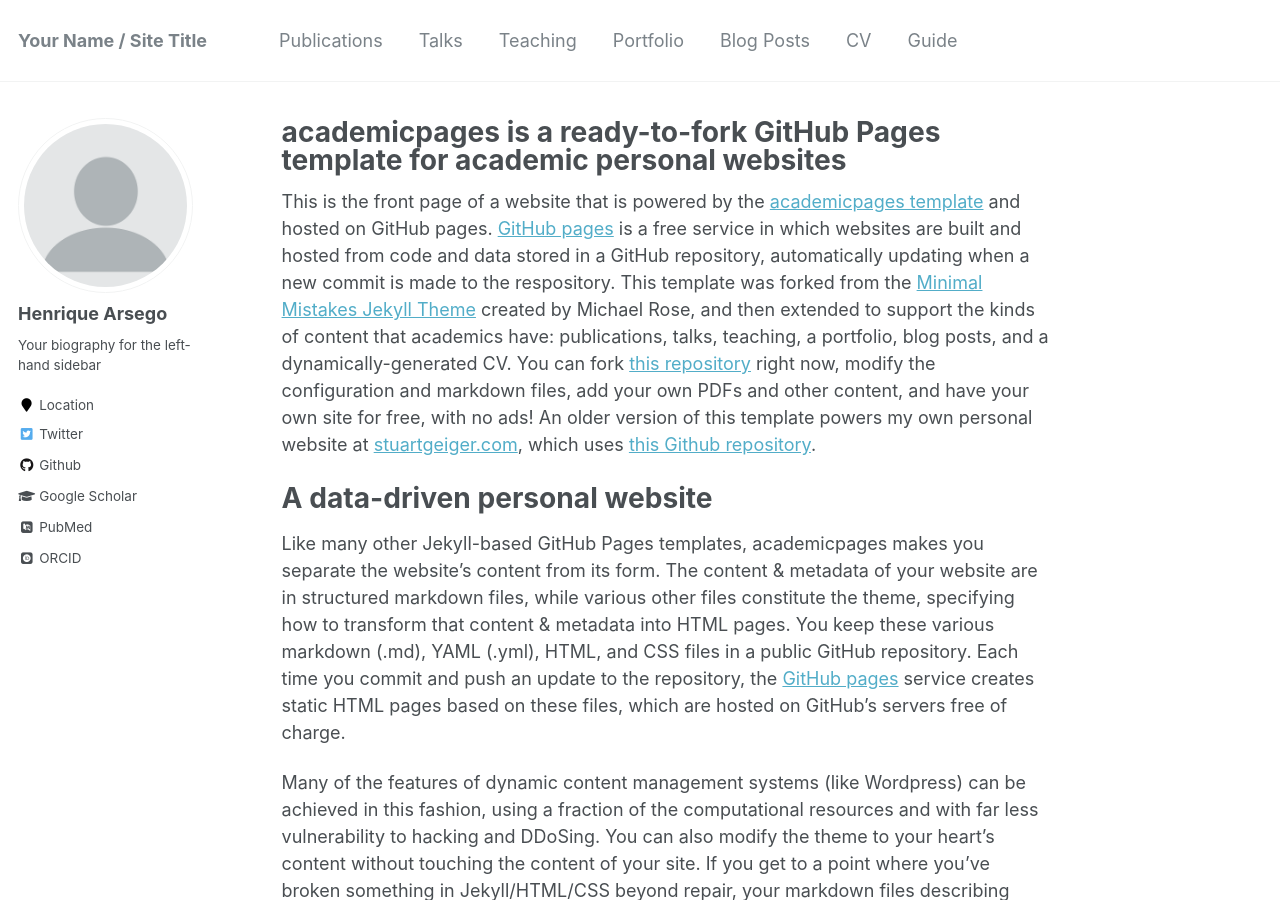
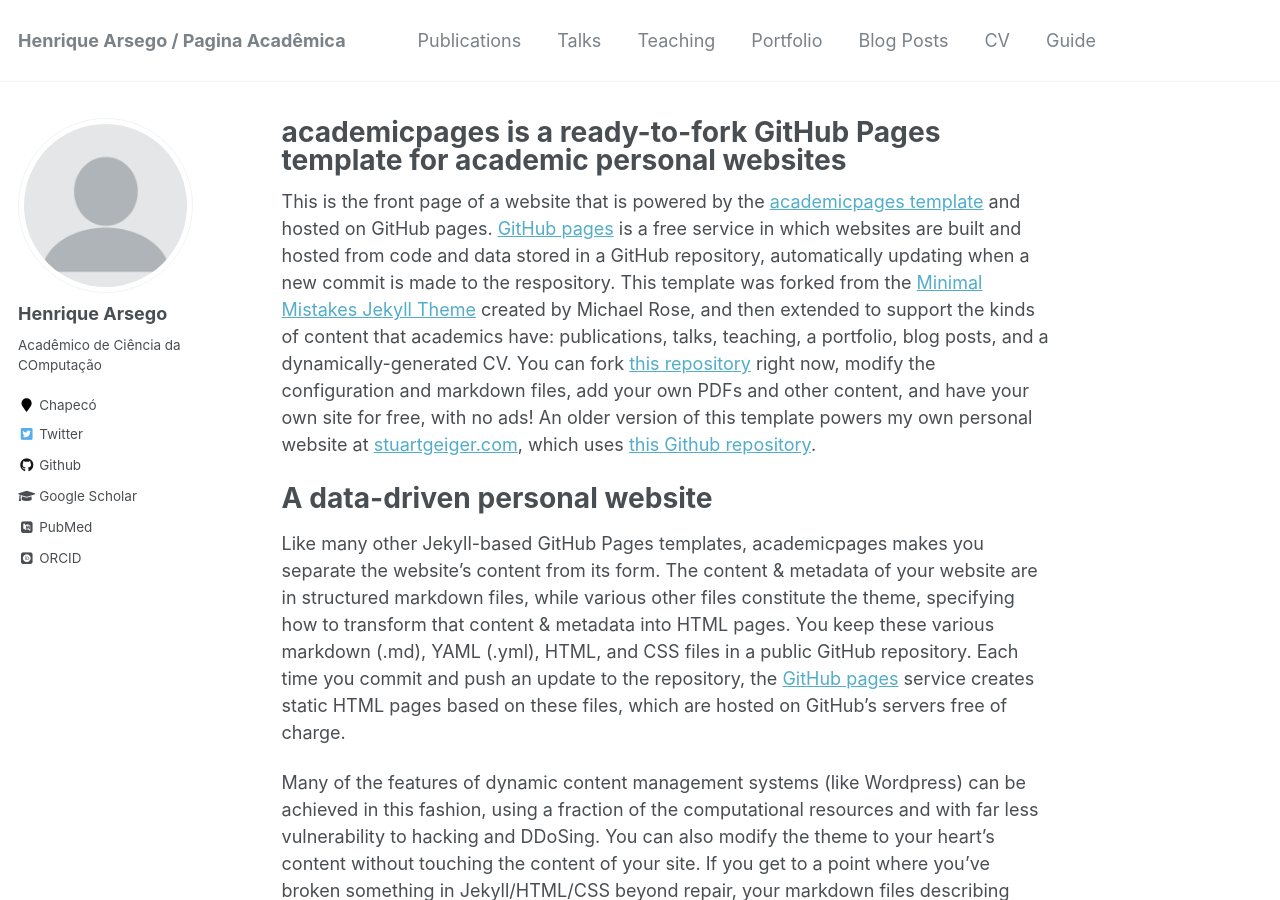
Before and after one commit to harsego/docs, a Jekyll site: the page built from _pages/about.md, in a window 1280 px wide and 900 px high. Built offline with Jekyll 4.4.1, drawn with Linux system fonts in a browser that asks for light colours; some web fonts are replaced.

Commit message:
Update _config.yml
Alteração dos valores

```diff
--- a/_config.yml
+++ b/_config.yml
@@ -7,7 +7,7 @@
 
 # Site Settings
 locale                   : "pt-BR"
-title                    : "Your Name / Site Title"
+title                    : "Henrique Arsego / Pagina Acadêmica"
 title_separator          : "-"
 name                     : &name "Henrique Arsego"
 description              : &description "Graduando da Ciência da Computação"
@@ -82,8 +82,8 @@ analytics:
 author:
   name             : "Henrique Arsego"
   avatar           : "profile.png"
-  bio              : "Your biography for the left-hand sidebar"
-  location         : "Location"
+  bio              : "Acadêmico de Ciência da COmputação"
+  location         : "Chapecó"
   employer         :
   pubmed           : "https://www.ncbi.nlm.nih.gov/pubmed/?term=john+snow"
   googlescholar    : "http://yourfullgooglescholarurl.com"
@@ -96,7 +96,7 @@ author:
   flickr           :
   facebook         :
   foursquare       :
-  github           : "academicpages"
+  github           : "harsego.github.io"
   google_plus      :
   keybase          :
   instagram        :
```
